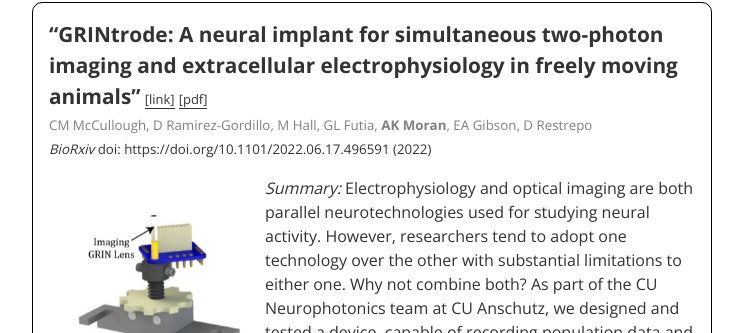
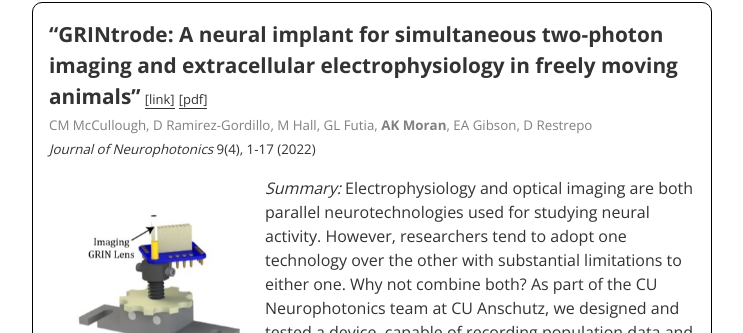
Before and after one commit to andsinpants/andsinpants.github.io, a Jekyll site: the page built from index.html, in a window 1280 px wide and 900 px high, scrolled down 1227 px. Shown: the part 120-453 px from the top of the window, without its empty margins (268-1011 px from the left). Built offline with Jekyll 4.4.1, drawn with Linux system fonts in a browser that asks for light colours.

Commit message:
Update with GRINtrode paper

```diff
--- a/_data/papers.yml
+++ b/_data/papers.yml
@@ -1,10 +1,10 @@
 -
     title: "GRINtrode: A neural implant for simultaneous two-photon imaging and extracellular electrophysiology in freely moving animals"
     authors: "CM McCullough, D Ramirez-Gordillo, M Hall, GL Futia, <b>AK Moran</b>, EA Gibson, D Restrepo"
-    journal: "BioRxiv"
-    volume: "doi: https://doi.org/10.1101/2022.06.17.496591"
+    journal: "Journal of Neurophotonics"
+    volume: "9(4), 1-17"
     year: 2022
-    url: https://www.biorxiv.org/content/10.1101/2022.06.17.496591v1
+    url: https://doi.org/10.1117/1.NPh.9.4.045009
     image: McCullough2022
     imagetype: jpg
     briefly: "Electrophysiology and optical imaging are both parallel neurotechnologies used for studying neural activity. However, researchers tend to adopt one technology over the other with substantial limitations to either one. Why not combine both? As part of the CU Neurophotonics team at CU Anschutz, we designed and tested a device, capable of recording population data and single-cell responses simultaneously in head-fixed or freely moving rodents; the GRINtrode. We hope to ultimately utilize this technology in studying neural dynamics across brain regions during odor plume navigation."
```
Also changed, not shown: 1 other file.
